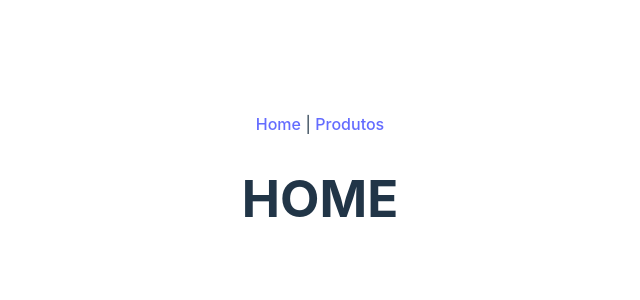
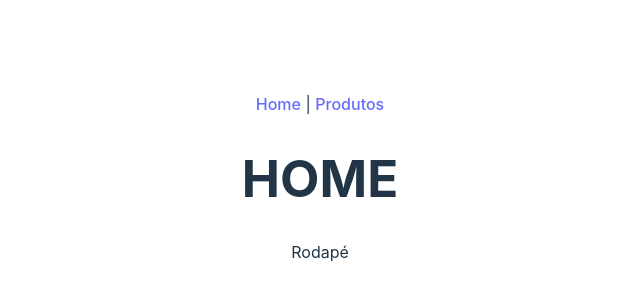
Before and after one commit to CarlosEduardo7700/Exercicio-React-Router, a React (Vite) app in the folder exercicio-01-react/: page / in a window 1280 px wide. Shown: the part 214-514 px from the top of the page, without its empty margins (320-960 px from the left). Built offline with nearby package versions, Linux system fonts and the light colour scheme.

Commit message:
Criação do rodapé.

```diff
--- a/exercicio-01-react/src/App.jsx
+++ b/exercicio-01-react/src/App.jsx
@@ -4,6 +4,7 @@
 import './App.css'
 import { Outlet } from 'react-router-dom'
 import Menu from './components/Menu'
+import Rodape from './components/Rodape'
 
 
 function App() {
@@ -12,6 +13,7 @@
     <>
       <Menu/>
       <Outlet/>
+      <Rodape/>
     </>
   )
 }
--- /dev/null
+++ b/exercicio-01-react/src/components/Rodape.jsx
@@ -0,0 +1,8 @@
+export default function Rodape(){
+
+    return(
+        <footer>
+            <p>Rodapé</p>
+        </footer>
+    )
+}
```
